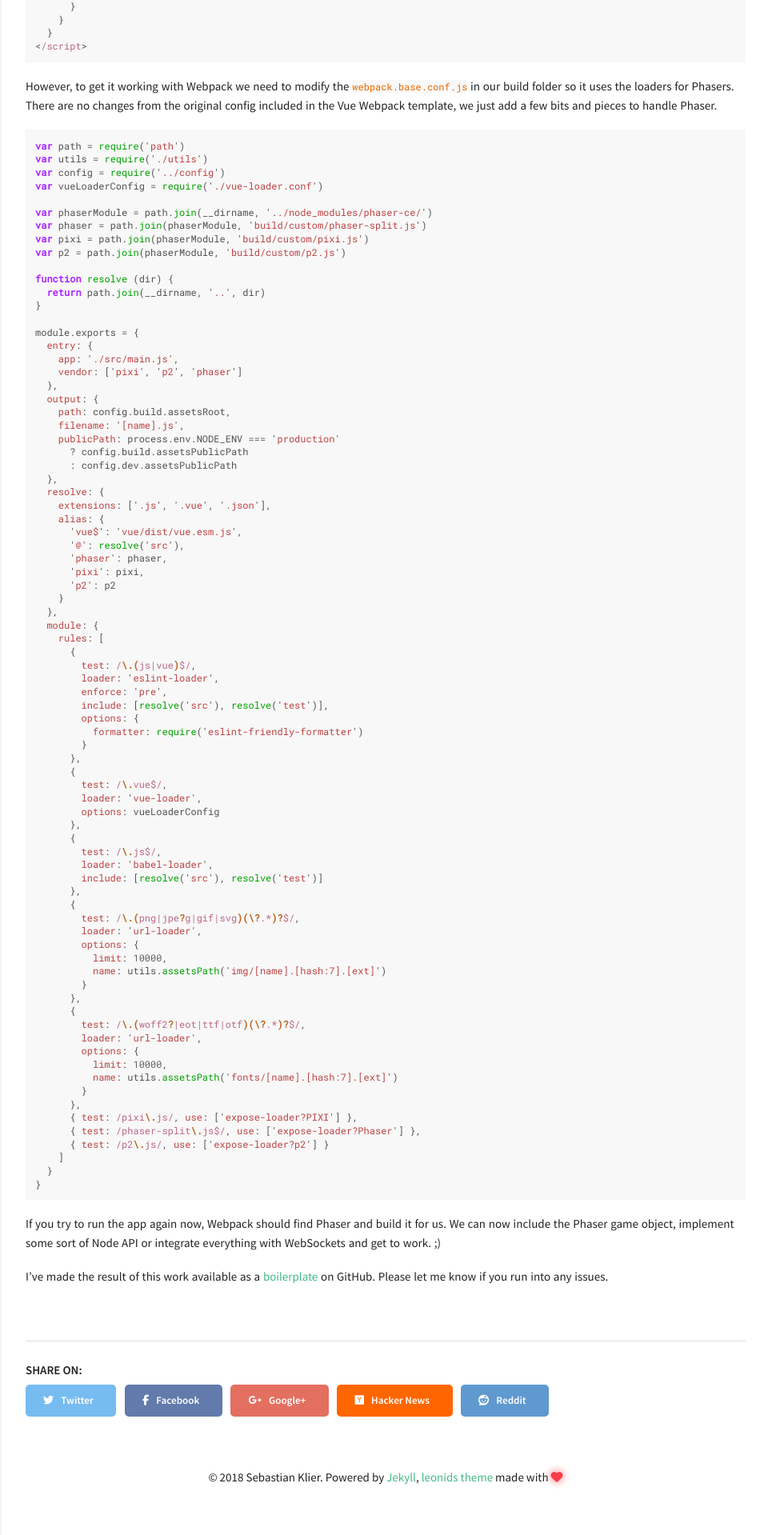
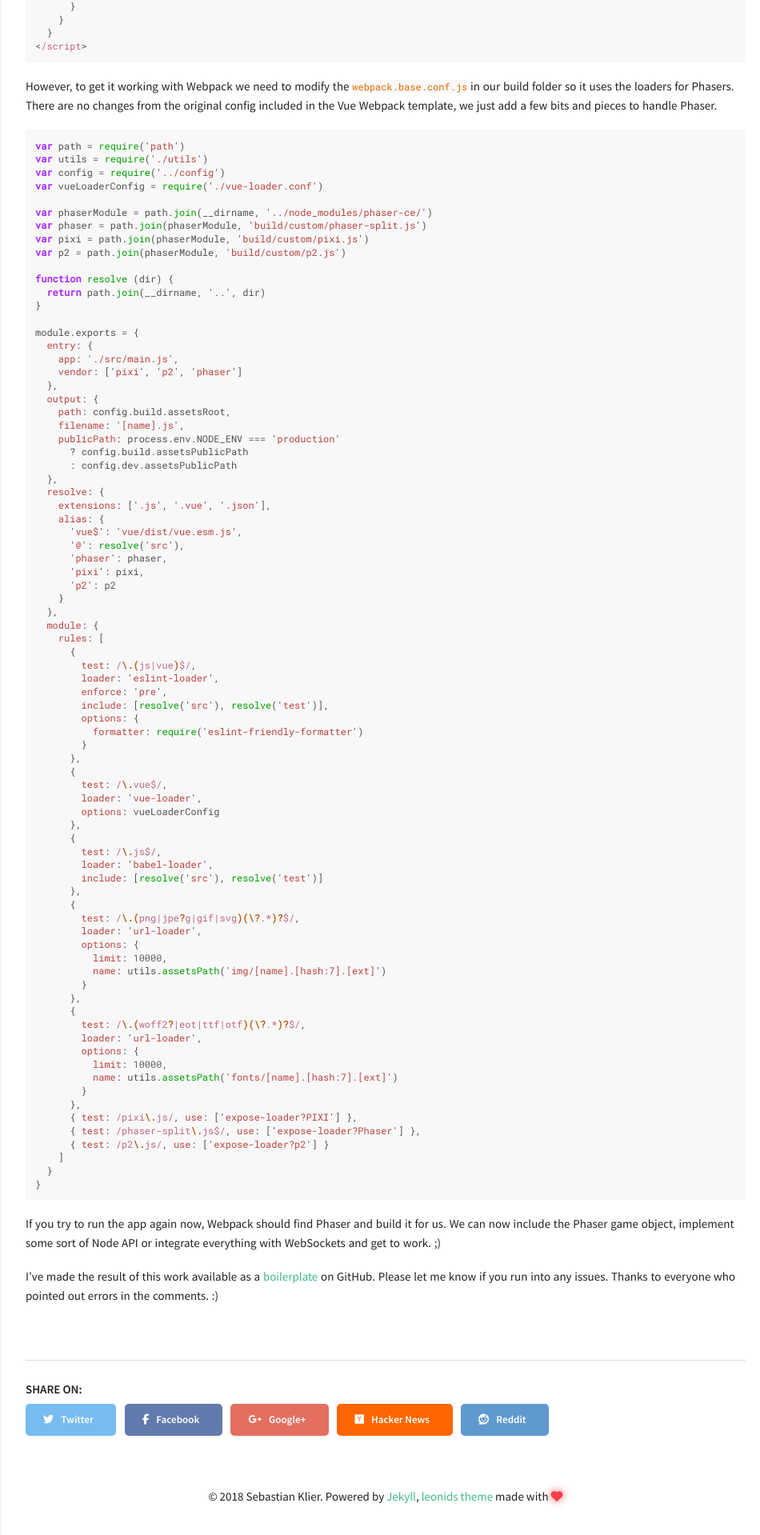
Before and after one commit to sekl/sebastianklier.com, a Jekyll site: the page built from _posts/2017-06-03-node-vue-phaser-webpack.md, in a window 1280 px wide. Shown: the part 2386-4305 px from the top of the page at 80% size, without its empty margins (318-1268 px from the left). Built offline with Jekyll 4.4.1, drawn with Linux system fonts in a browser that asks for light colours; nearby versions of some CDN libraries; comment, search, counter and statistics services are not loaded.

Commit message:
add thanks

```diff
--- a/_posts/2017-06-03-node-vue-phaser-webpack.md
+++ b/_posts/2017-06-03-node-vue-phaser-webpack.md
@@ -204,4 +204,4 @@ module.exports = {
 
 If you try to run the app again now, Webpack should find Phaser and build it for us. We can now include the Phaser game object, implement some sort of Node API or integrate everything with WebSockets and get to work. ;)
 
-I've made the result of this work available as a [boilerplate](https://github.com/sekl/node-vue-phaser-boilerplate) on GitHub. Please let me know if you run into any issues.
+I've made the result of this work available as a [boilerplate](https://github.com/sekl/node-vue-phaser-boilerplate) on GitHub. Please let me know if you run into any issues. Thanks to everyone who pointed out errors in the comments. :)
```
